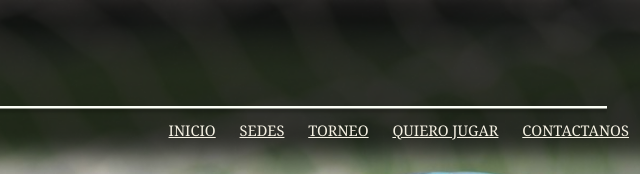
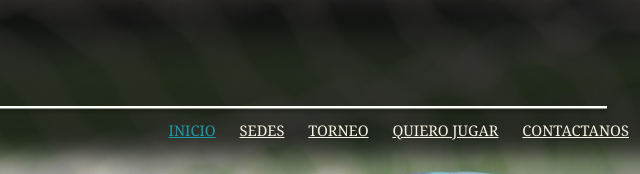
Before and after one commit to NicoVallone/442_futbol, a plain HTML site: page index.html in a window 1280 px wide. In both pictures the pointer is over the link "INICIO". Shown: the top 174 px of the page, 548-1188 px from the left. Drawn offline with nearby package versions, Linux system fonts and the light colour scheme; no server answers.

Commit message:
desafio_animaciones

```diff
--- a/CSS/index.css
+++ b/CSS/index.css
@@ -73,8 +73,7 @@ main{
     transition: all .1s ease-in-out;
 }
 
-
-.navegador__lista__item:hover {
+nav ul li a:hover {
     color: var(--secondary-color);
 }
 
```
